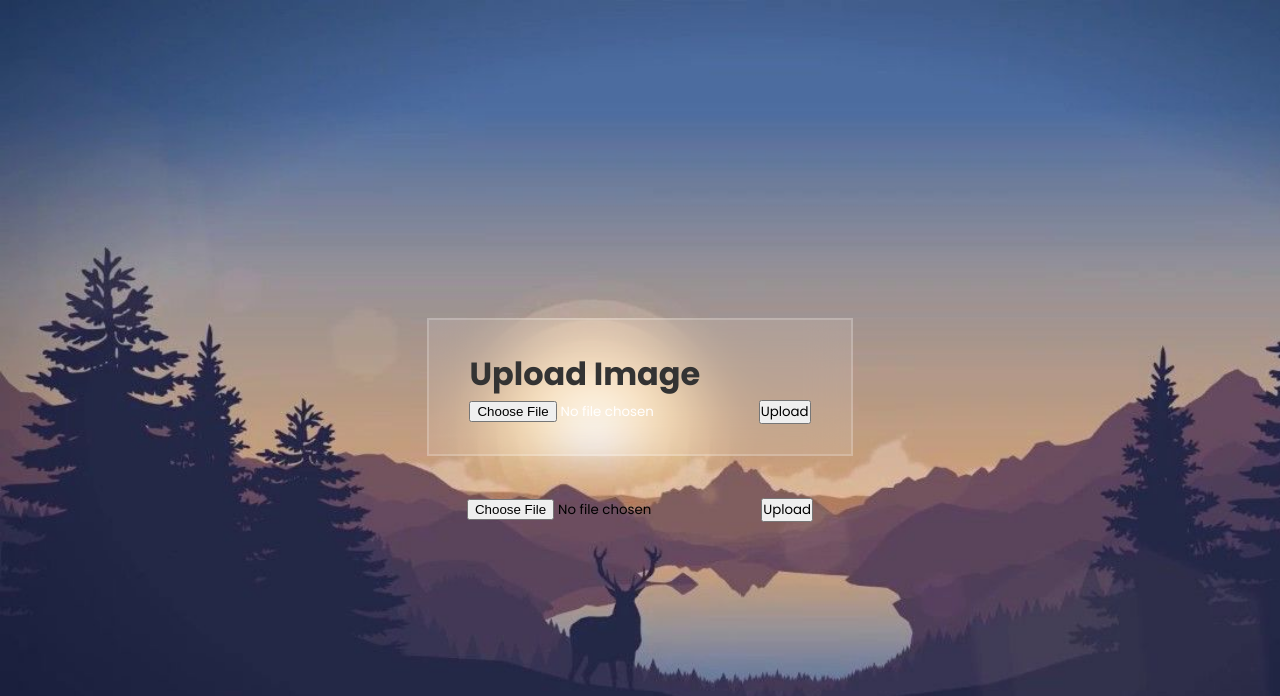
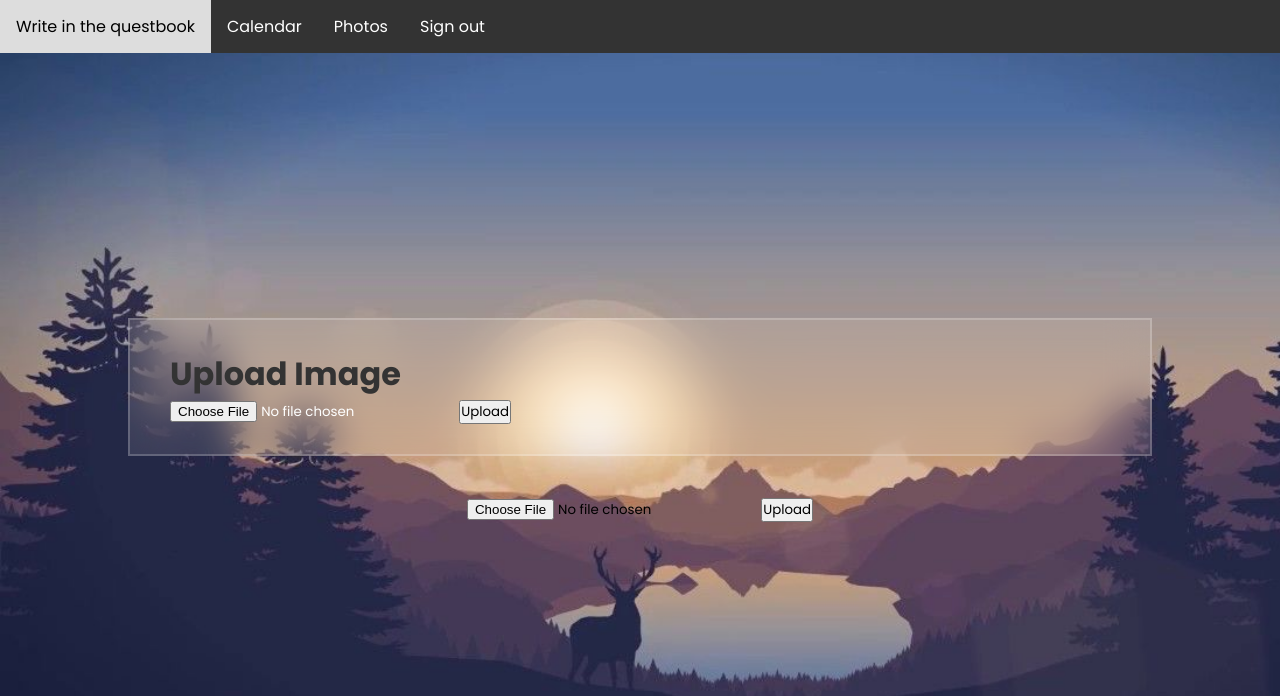
Before and after one commit to santtulaa/sivut, a Flask app: page /upload in a window 1280 px wide. Shown: the top 696 px of the page. Run offline with Flask 3, Linux system fonts and the light colour scheme; the visitor is signed in with stand-in values (Sample User, id 1).

Commit message:
more css and fixed calendar again

```diff
--- a/routes.py
+++ b/routes.py
@@ -7,6 +7,7 @@ from db import db
 from users import get_user_id
 import users, reviews, fixes
 from reservations import reservation
+import reservations
 
 UPLOAD_FOLDER = 'static/uploads'
 ALLOWED_EXTENSIONS = {'png', 'jpg', 'jpeg', 'gif'}
@@ -16,7 +17,7 @@ app.config['UPLOAD_FOLDER'] = UPLOAD_FOLDER
 def allowed_file(filename):
     return '.' in filename and filename.rsplit('.', 1)[1].lower() in ALLOWED_EXTENSIONS
 
-@app.route("/")
+@app.route("/front")
 def index():
     list = reviews.get_list()
     return render_template("index.html", messages=list)
@@ -47,7 +48,7 @@ def register():
 
         return redirect("/")
 
-@app.route("/login", methods=["GET", "POST"])
+@app.route("/", methods=["GET", "POST"])
 def login_page():
     if request.method == "GET":
         return render_template("login.html")
@@ -59,12 +60,19 @@ def login_page():
         if not users.login(name, password):
             return render_template("login.html")
 
-        return redirect("/")
+        return redirect("/front")
 
 @app.route("/logout")
 def logout():
     users.logout()
     return redirect("/")
+
+@app.route("/reserve", methods=["POST"])
+def reserve():
+    todo = request.form.get("todo")
+    date = request.form.get("date")
+    reservations.send(todo, date)
+    return redirect(request.referrer)
 
 @app.route("/calendar")
 def calendar():
@@ -76,11 +84,12 @@ def calendar():
     else:
         return render_template("error.html", message="Error retrieving reservations from the database")
 
+
 @app.route("/send", methods=["POST"])
 def send():
     content = request.form["content"]
     if reviews.send(content):
-        return redirect("/")
+        return redirect("/front")
     else:
         return render_template("error.html", message="Viestin lähetys ei onnistunut")
 
@@ -98,13 +107,6 @@ def review():
 
 
 
-@app.route("/reserve", methods=["POST"])
-def reserve():
-    todo = request.form.get("todo")
-    date = request.form.get("date")
-    reservations=reservation()
-    reservations.send(todo, date)
-    return redirect(request.referrer)
 
 @app.route('/upload', methods=['GET', 'POST'])
 def upload():
--- a/static/style.css
+++ b/static/style.css
@@ -17,6 +17,30 @@ body{
     background-position: cover;
     background-size: cover;
 }
+table {
+    width: 80%;
+}
+
+td, th {
+    border-style: solid;
+    border-color: black;
+    border-width: 1px;
+}
+bodyy {
+    display: flex;
+    width: 80%;
+    height: 80%;
+    flex-direction: column;
+    justify-content: center;
+    align-items: center;
+    background: url("/static/images/forest.jpg");
+    background: rgba(50, 23, 168, 0.3);
+    border: 2px solid rgba(255, 255, 255, .2);
+    border-radius: 10px;
+    padding: 80px 40px;
+    background-size: cover;
+    color: #fff;
+}
 
 .wrapper{
     width: 420px;
@@ -32,13 +56,23 @@ body{
 }
 
 .wrapper_review{
-    width:8000;
+    width: 80vw;
     border: 2px solid rgba(255, 255, 255, .2);
     background: rgba(255, 255, 255, .1);
     backdrop-filter: blur(20px);
     color: #fff;
     padding: 30px 40px;
 }
+
+.wrapper_fix{
+    width:100%;
+    border: 2px solid rgba(255, 255, 255, .2);
+    background: rgba(255, 255, 255, .1);
+    backdrop-filter: blur(20px);
+    color: #fff;
+    padding: 30px 40px;
+}
+
 
 .wrapper h1 {
     font-size: 36px;
@@ -139,3 +173,26 @@ header{
     text-align: center;
     box-shadow: 0 2px 5px rgba(0, 0, 0, 0.1); /
 }
+
+nav {
+    position: fixed;
+    background-color: #333;
+    overflow: hidden;
+    top: 0;
+    width: 100%;
+    color: white;
+}
+
+nav a {
+    float: left;
+    display: block;
+    color: white;
+    text-align: center;
+    padding: 14px 16px;
+    text-decoration: none;
+}
+
+nav a:hover {
+    background-color: #ddd;
+    color: black;
+}
--- a/templates/login.html
+++ b/templates/login.html
@@ -11,7 +11,7 @@
 
 <body>
     <div class="wrapper">
-        <form action="/login" method="post">
+        <form action="/" method="post">
             <h1>Login</h1>
             <div class="input-box">
                 <input type="text" name="name" placeholder="Username" required>
@@ -35,7 +35,7 @@
             <button type="submit" class="login">Login</button>
 
             <div class="register-link">
-                <p>Don't have an account? <a href="/register">Sign in</a></p>
+                <p>Don't have an account? <a href="/register">Register</a></p>
             </div>
         </form>
     </div>
--- a/templates/register.html
+++ b/templates/register.html
@@ -30,7 +30,7 @@
     </form>
 
     <p>
-    <a href="/">Palaa takaisin</a>
+    <a href="/front">Palaa takaisin</a>
 
     <script>
         function check(form) {
--- a/templates/show_photos.html
+++ b/templates/show_photos.html
@@ -45,6 +45,16 @@
         }
     </style>
 </head>
+
+<nav>
+    {% if session.user_id %}
+    <a href="/review">Write in the questbook</a> <a href="/calendar">Calendar</a> <a href="/show_photos">Photos</a> <a href="/logout">Sign out</a>
+    <p>
+    {% else %}
+    <a href="/login">Kirjaudu sisään</a>
+    {% endif %}
+</nav>
+
 <body>
     <div class="wrapper_review">
         <h1>Upload Image</h1>
```
Also changed, not shown: templates/calendar.html (+29 -3 lines), templates/index.html (+9 -10 lines), templates/review.html (+21 -0 lines).
